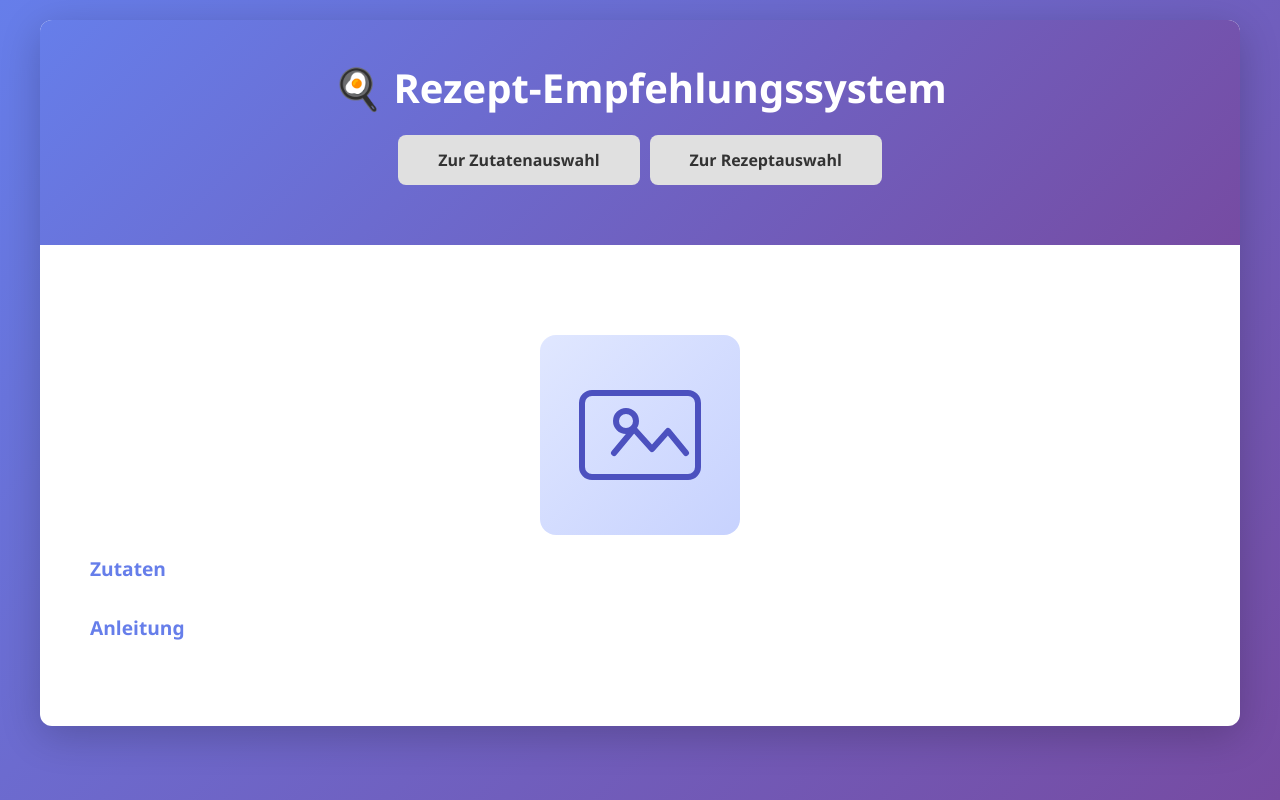
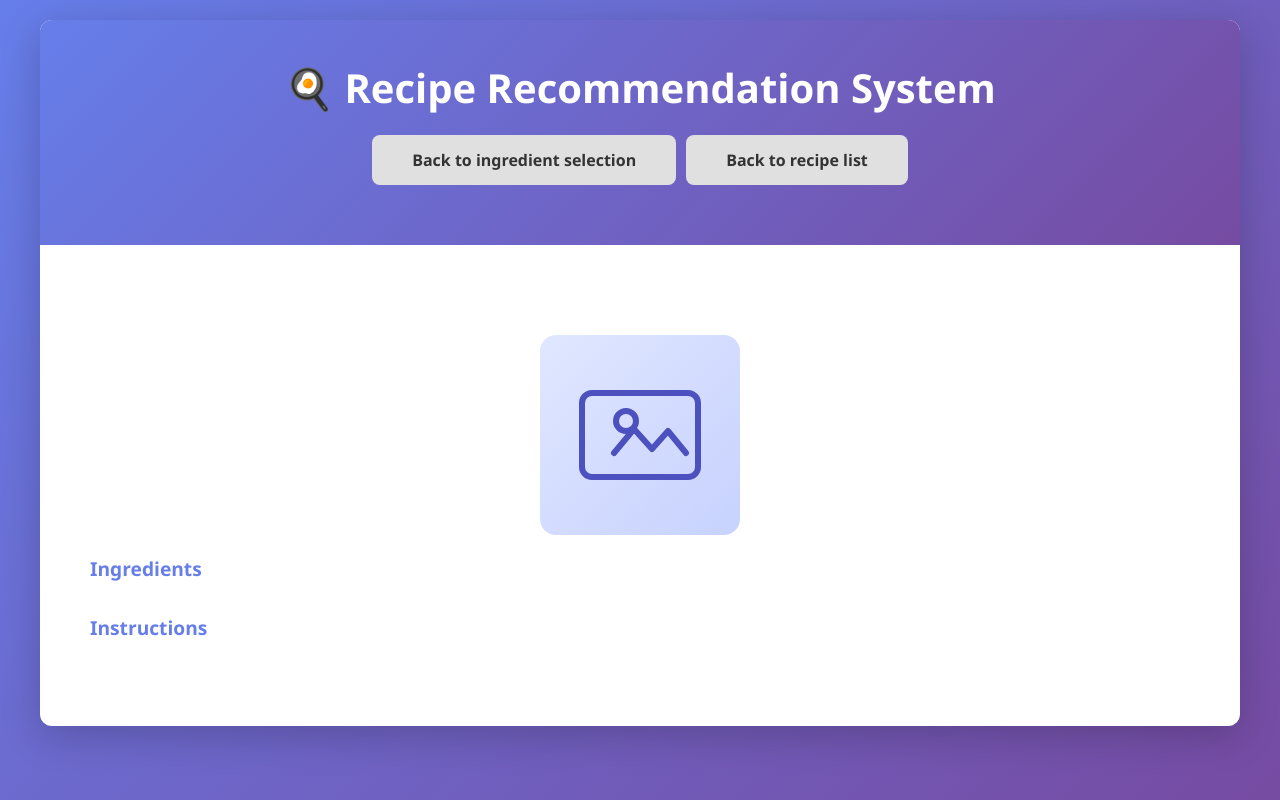
Before and after one commit to Maximilian-Grote/PKI_Projekt_Gruppe_B1_4, a Flask app: template rezept-empfehlungssystem/templates/recipe_detail.html in a window 1280 px wide. Run offline with Flask 3, Linux system fonts and the light colour scheme; the template is opened without the code that fills it, so the values that code supplies are empty.

Commit message:
Changed german to english for user interface

```diff
--- a/rezept-empfehlungssystem/app.py
+++ b/rezept-empfehlungssystem/app.py
@@ -346,7 +346,7 @@ def recipes_page():
             "recipes.html",
             recipes=[],
             selected_ingredients=[],
-            error="Bitte wähle mindestens eine Zutat aus.",
+            error="Please select at least one ingredient.",
         )
 
     recipes_list = get_recipes_for_ingredients(selected_ingredients)
--- a/rezept-empfehlungssystem/templates/recipe_detail.html
+++ b/rezept-empfehlungssystem/templates/recipe_detail.html
@@ -1,18 +1,18 @@
 <!DOCTYPE html>
-<html lang="de">
+<html lang="en">
 <head>
     <meta charset="UTF-8">
     <meta name="viewport" content="width=device-width, initial-scale=1.0">
-    <title>{{ recipe.strMeal }} - Rezeptdetails</title>
+    <title>{{ recipe.strMeal }} - Recipe details</title>
     <link rel="stylesheet" href="{{ url_for('static', filename='style.css') }}">
 </head>
 <body>
     <div class="container">
         <header>
-            <h1><a href="{{ url_for('index') }}" class="header-link">🍳 Rezept-Empfehlungssystem</a></h1>
+            <h1><a href="{{ url_for('index') }}" class="header-link">🍳 Recipe Recommendation System</a></h1>
             <div class="header-buttons">
-                <a href="{{ url_for('index', ingredients=selected_ingredients) if selected_ingredients else url_for('index') }}" class="btn btn-secondary">Zur Zutatenauswahl</a>
-                <a href="{{ request.referrer or url_for('recipes_page') }}" class="btn btn-secondary">Zur Rezeptauswahl</a>
+                <a href="{{ url_for('index', ingredients=selected_ingredients) if selected_ingredients else url_for('index') }}" class="btn btn-secondary">Back to ingredient selection</a>
+                <a href="{{ request.referrer or url_for('recipes_page') }}" class="btn btn-secondary">Back to recipe list</a>
             </div>
         </header>
 
@@ -21,7 +21,7 @@
                 <h2 class="recipe-title">{{ recipe.strMeal }}</h2>
                 <img src="{{ recipe.strMealThumb }}" alt="{{ recipe.strMeal }}" class="recipe-detail-image" onerror="this.src='{{ url_for('static', filename='placeholder.svg') }}'">
 
-                <h3>Zutaten</h3>
+                <h3>Ingredients</h3>
                 <ul>
                     {% for i in range(1, 21) %}
                         {% set ingredient = recipe['strIngredient' + i|string] %}
@@ -32,18 +32,18 @@
                     {% endfor %}
                 </ul>
 
-                <h3>Anleitung</h3>
+                <h3>Instructions</h3>
                 <p>{{ recipe.strInstructions }}</p>
 
                 {% if recipe.strSource and recipe.strSource.strip() %}
-                    <p><a href="{{ recipe.strSource }}" target="_blank" rel="noreferrer">Quelle</a></p>
+                    <p><a href="{{ recipe.strSource }}" target="_blank" rel="noreferrer">Source</a></p>
                 {% endif %}
             </section>
 
             {% if recommended_recipes %}
             <section class="recipes-section">
-                <h2>Ähnliche Rezepte</h2>
-                <p class="hint">Basierend auf ähnlichen Zutaten</p>
+                <h2>Similar recipes</h2>
+                <p class="hint">Based on similar ingredients</p>
                 <div class="recipe-grid">
                     {% for rec in recommended_recipes %}
                         <a class="recipe-card" href="{{ url_for('recipe_detail_page', meal_id=rec.idMeal, ingredients=selected_ingredients) }}">
```
Also changed, not shown: rezept-empfehlungssystem/static/ingredients-search.js (+6 -6 lines), rezept-empfehlungssystem/templates/index.html (+12 -12 lines), rezept-empfehlungssystem/templates/recipes.html (+6 -6 lines).
